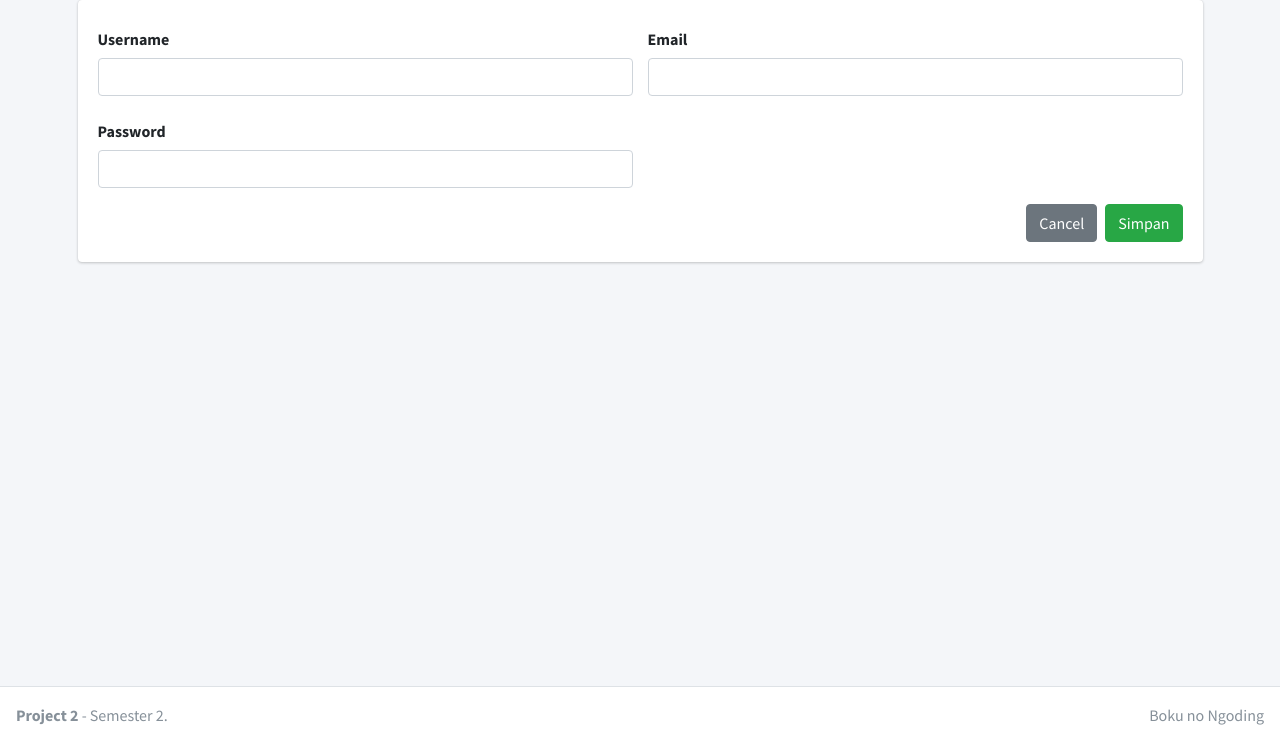
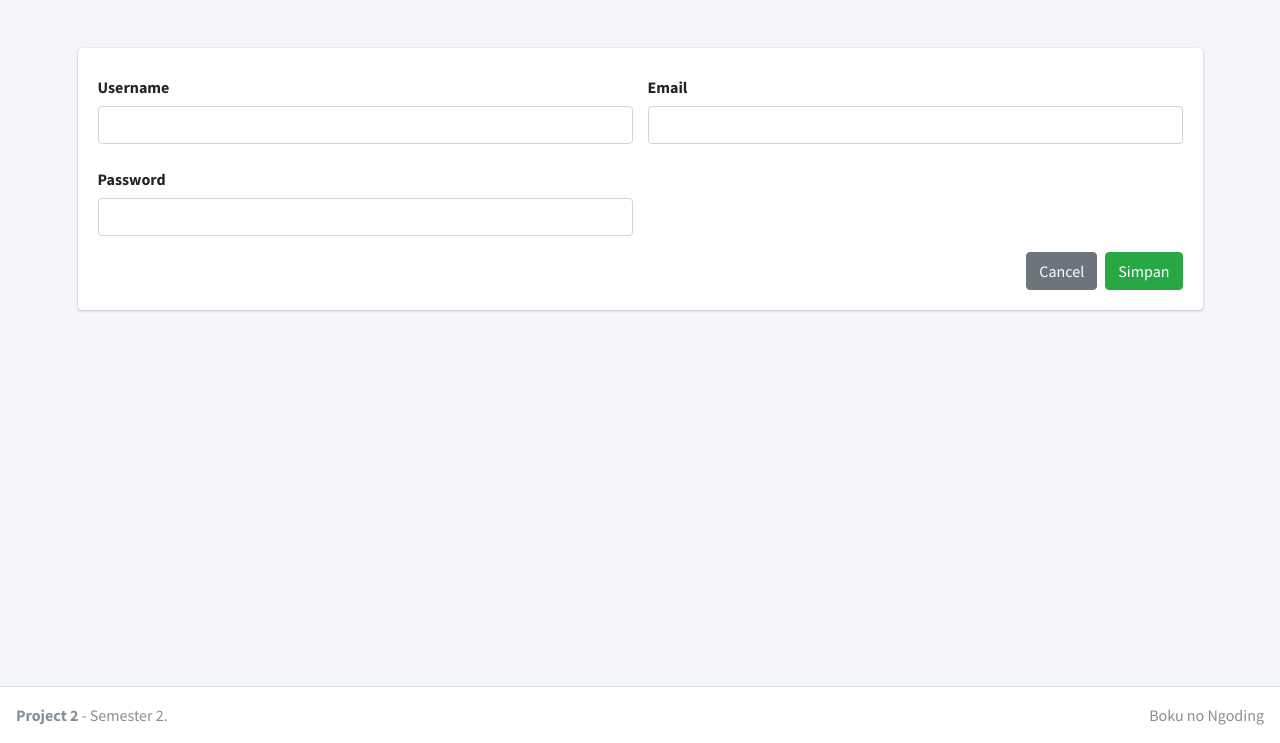
Before and after one commit to RakhaZaN/Project2-S2, a CodeIgniter app: page /praktek/index.php/users/profile in a window 1280 px wide. Shown: the part 57-800 px from the top of the page. Run offline with CodeIgniter, Linux system fonts and the light colour scheme; some libraries are stand-ins or nearby versions.

Commit message:
edit file .htaccess

```diff
--- a/application/views/Users/profile.php
+++ b/application/views/Users/profile.php
@@ -1,5 +1,5 @@
 <!-- Content Wrapper. Contains page content -->
-<div class="content-wrapper">
+<div class="content-wrapper py-5">
 	<!-- Main content -->
 	<section class="content">
 
```
Also changed, not shown: .htaccess.
